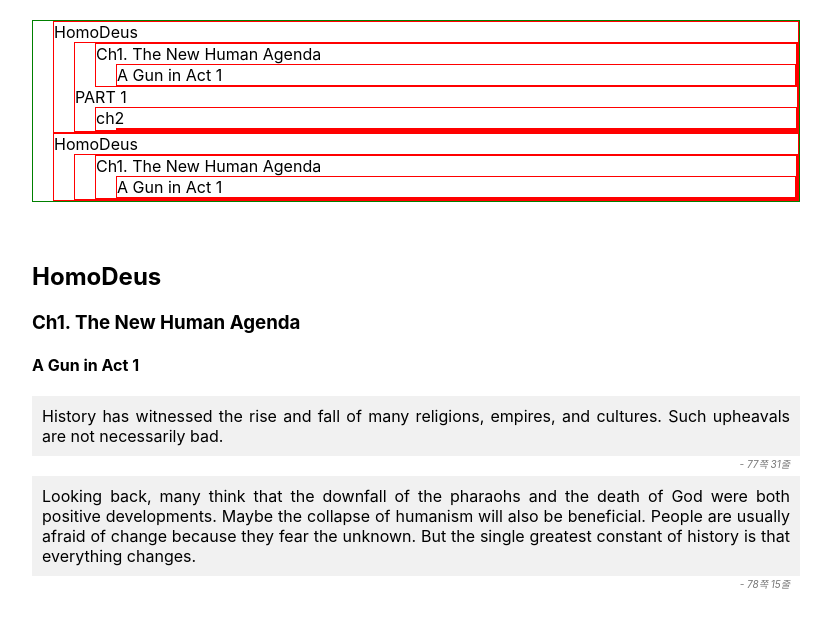
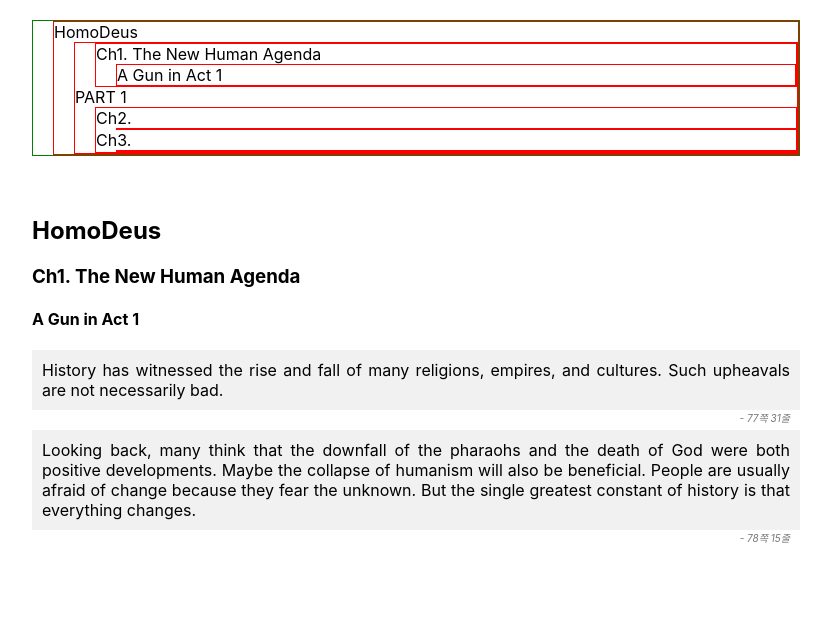
Before and after one commit to JahunSeo/react-gh-pages, a React (Create React App) app: page / in a window 1280 px wide. Shown: the top 628 px of the page, without its empty margins (224-1055 px from the left). Built offline with nearby package versions, Linux system fonts and the light colour scheme.

Commit message:
[johnny] add and use navlist navitem component

```diff
--- /dev/null
+++ b/src/HomoDeus/Nav/index.js
@@ -0,0 +1,24 @@
+import React, { Component } from "react";
+import "./index.scss";
+
+export const NavList = props => {
+  return <ul className="NavList">{props.children}</ul>;
+};
+
+export class NavItem extends Component {
+  render() {
+    let { item } = this.props;
+    return (
+      <li className="NavItem">
+        {item.title && <a className="NavItem__a">{item.title}</a>}
+        {item.sub && (
+          <NavList>
+            {item.sub.map((subItem, index) => {
+              return <NavItem item={subItem} key={index} />;
+            })}
+          </NavList>
+        )}
+      </li>
+    );
+  }
+}
--- /dev/null
+++ b/src/HomoDeus/Nav/index.scss
@@ -0,0 +1,15 @@
+.NavList {
+  border: 1px solid red;
+  text-align: left;
+  list-style-type: none;
+  padding: 0;
+  margin: 0;
+  margin-left: 20px;
+}
+
+.NavItem {
+  margin: 0;
+  .NavItem__a {
+    margin-top: 10px;
+  }
+}
--- a/src/HomoDeus/index.js
+++ b/src/HomoDeus/index.js
@@ -2,22 +2,7 @@
 import "./index.scss";
 
 import Quote from "./Quote";
-
-const NavItem = props => {
-  let { item } = props;
-  return (
-    <li className="NavItem">
-      {item.title && <a className="NavItem__a">{item.title}</a>}
-      {item.sub && (
-        <ul className="NavList">
-          {item.sub.map((subItem, index) => {
-            return <NavItem item={subItem} key={index} />;
-          })}
-        </ul>
-      )}
-    </li>
-  );
-};
+import { NavList, NavItem } from "./Nav";
 
 export default class HomoDeus extends Component {
   state = {
@@ -44,7 +29,11 @@
             title: "PART 1",
             sub: [
               {
-                title: "ch2",
+                title: "Ch2.",
+                sub: []
+              },
+              {
+                title: "Ch3.",
                 sub: []
               }
             ]
@@ -58,13 +47,13 @@
         <div className="Page__inner">
           <section className="section section--nav">
             <nav className="Nav">
-              <ul className="NavList">
+              <NavList>
                 {navArray.map((item, index) => {
                   return <NavItem key={index} item={item} />;
                 })}
-              </ul>
+              </NavList>
 
-              <ul className="NavList">
+              {/* <ul className="NavList">
                 <li className="NavItem">
                   <a className="NavItem__a">HomoDeus</a>
                   <ul className="NavList">
@@ -84,7 +73,7 @@
                     </li>
                   </ul>
                 </li>
-              </ul>
+              </ul> */}
             </nav>
           </section>
           <section className="section section--main">
--- a/src/HomoDeus/index.scss
+++ b/src/HomoDeus/index.scss
@@ -19,19 +19,4 @@
   .Nav {
     border: 1px solid green;
   }
-
-  .NavList {
-    border: 1px solid red;
-    text-align: left;
-    list-style-type: none;
-    padding: 0;
-    margin: 0;
-    margin-left: 20px;
-  }
-  .NavItem {
-    margin: 0;
-  }
-  .NavItem__a {
-    margin-top: 10px;
-  }
 }
```
